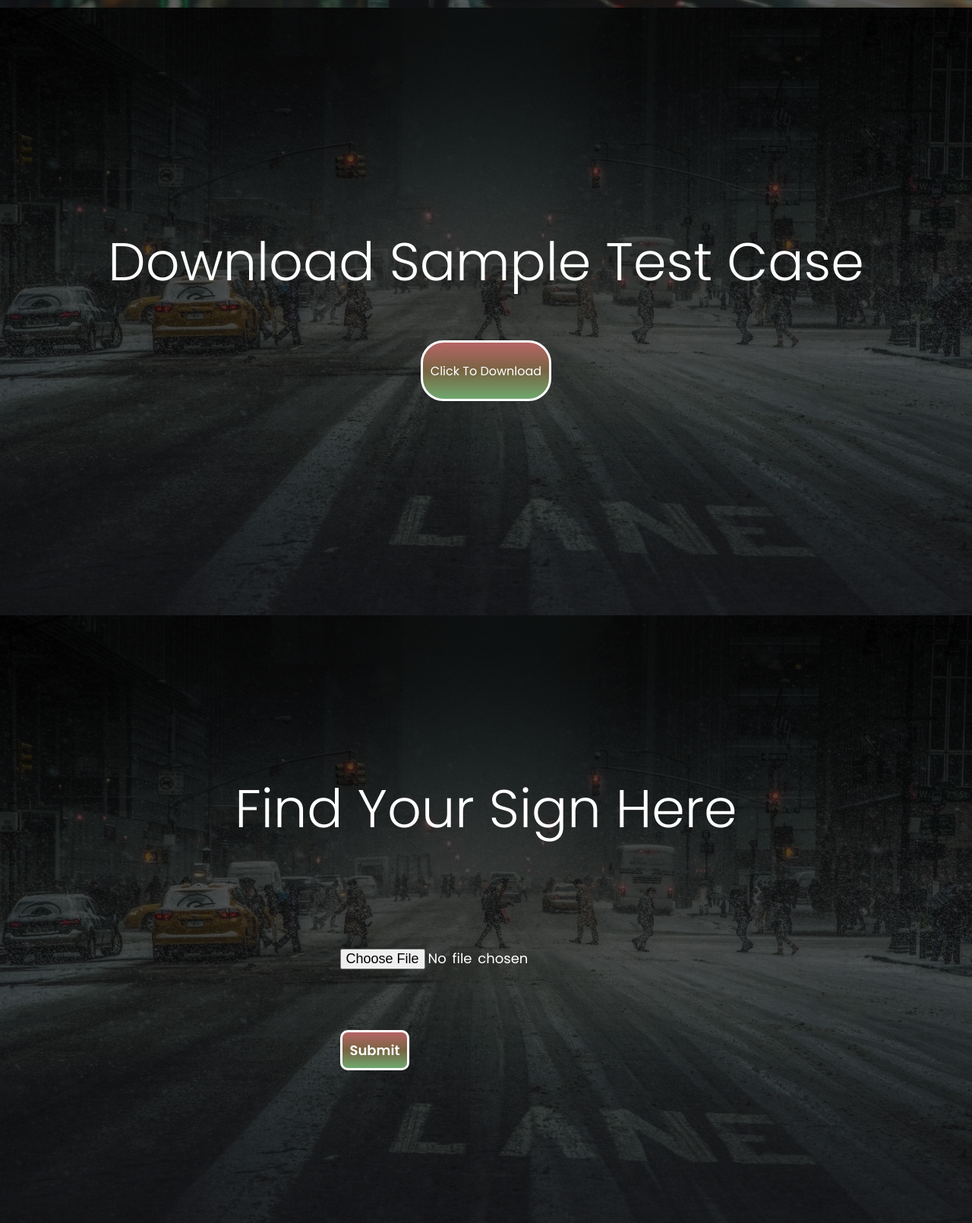
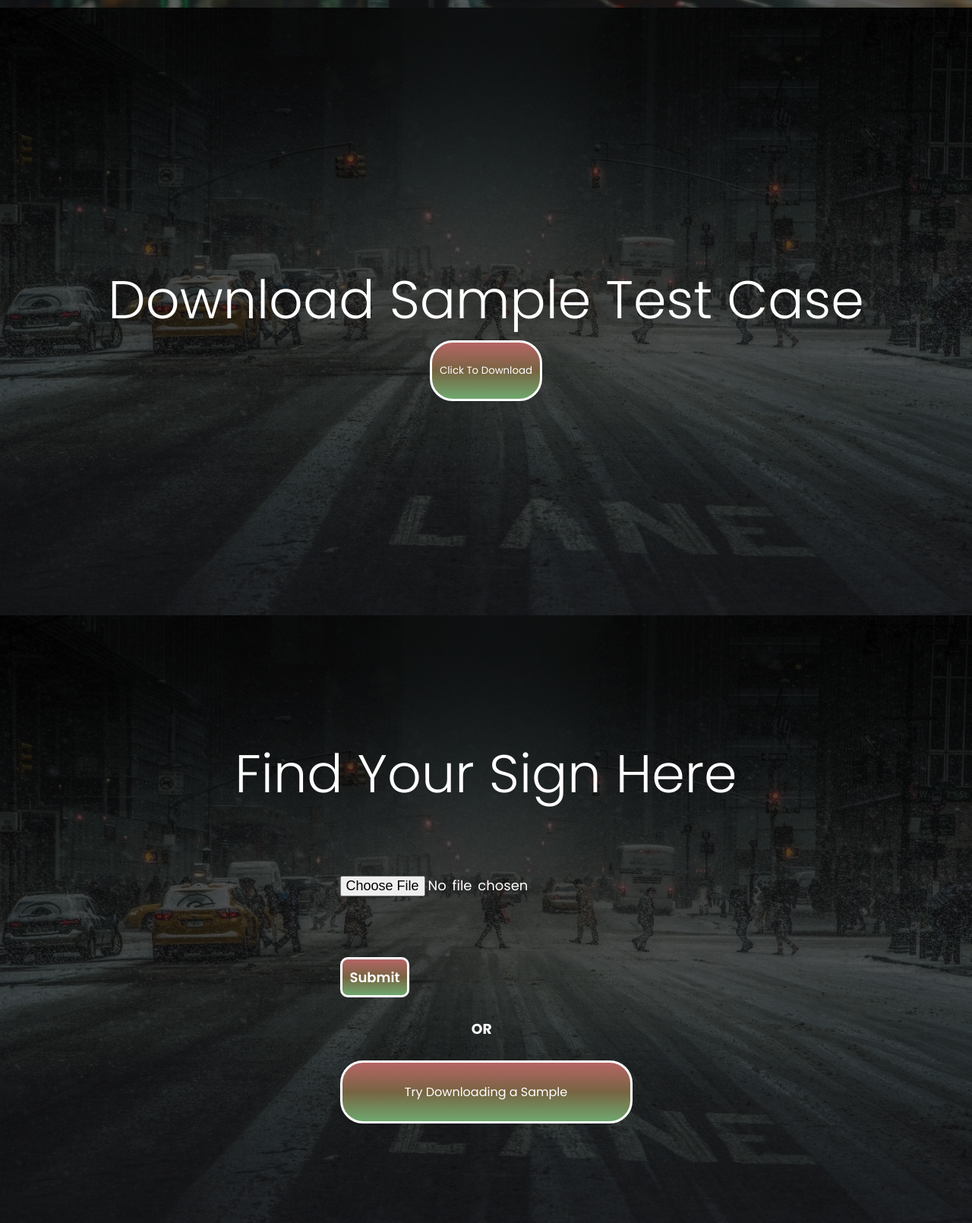
Before and after one commit to Gyany29/project, a Flask app: page / in a window 1280 px wide. Shown: the part 790-2400 px from the top of the page at 76% size. Run offline with Flask 2, Linux system fonts and the light colour scheme.

Commit message:
Update index.html

```diff
--- a/templates/index.html
+++ b/templates/index.html
@@ -5,7 +5,7 @@
     <meta http-equiv="X-UA-Compatible" content="IE=edge" />
     <meta name="viewport" content="width=device-width, initial-scale=1.0" />
     <title>MINI PROJECT-B4</title>
-    <link rel="icon" href="/static/logo.png"/>
+    <link rel="icon" href="/static/logo.png" />
     <link
       href="https://unpkg.com/boxicons@2.0.7/css/boxicons.min.css"
       rel="stylesheet"
@@ -200,7 +200,7 @@
         word-spacing: 10px;
       }
       .predict h1 {
-        padding-bottom: 50px;
+        padding-top: 50px;
       }
       .predict a {
         display: flex;
@@ -218,6 +218,21 @@
         );
         border: 3px solid #fff;
         border-radius: 30px;
+      }
+      button {
+        background: transparent;
+        border: none;
+        color: #fff;
+      }
+      #predict a {
+        padding: 10%;
+        cursor: pointer;
+      }
+      button {
+        cursor: pointer;
+      }
+      #predict h3 {
+        padding: 7% 45%;
       }
       @media screen and (max-width: 800px) {
         .topnav {
@@ -241,14 +256,10 @@
   </head>
   <body>
     <div class="topnav" style="width: 100%">
-      <a href="#top"
-        ><i class="fas fa-traffic-light"></i>Home
-        <span class="tooltip">Home</span></a
-      >
+      <a href="#top"><i class="fas fa-traffic-light"></i>Home </a>
       <a href="#predict"
         ><p><i class="fa fa-male"></i>Find Your Traffic Sign</p>
-        <span class="tooltip">Find Your Traffic Sign</span></a
-      >
+      </a>
       <a style="float: left; padding-right: 0px" class="btn"
         ><i class="fas fa-bars" id="btn" onclick="openNav()"></i>
         <span class="tooltip">Menu</span></a
@@ -272,15 +283,19 @@
       <a href="#predict">Predict Your Sign</a>
       <h2>{{value_text}}</h2>
     </section>
-     <section class="predict" id="download">
+    <section class="predict" id="download">
       <h1>Download Sample Test Case</h1>
-      <a href="https://encrypted-tbn0.gstatic.com/images?q=tbn:ANd9GcQuCdBde-gPRzjH1sqSY64DKx7LwsnbtliH1g&usqp=CAU" download>Click To Download</a>
+      <a href="" download id="image"
+        ><button onclick="randImg()">Click To Download</button></a
+      >
     </section>
     <section class="predict" id="predict">
       <h1>Find Your Sign Here</h1>
       <form method="POST" action="/uploader" enctype="multipart/form-data">
         <input type="file" accept="image/*" name="file" /><br />
         <input type="submit" value="Submit" />
+        <h3>OR</h3>
+        <a href="#download">Try Downloading a Sample</a>
       </form>
     </section>
     <script>
@@ -296,6 +311,24 @@
       mySidenav.addEventListener("mouseleave", () => {
         document.getElementById("mySidenav").style.width = "0%";
       });
+      var images = [
+        "/images/00002.png",
+        "/images/00014.png",
+        "/images/00016.png",
+        "/images/00263.png",
+        "/images/00042.png",
+        "/images/00156.png",
+        "/images/00157.png",
+        "/images/00532.png",
+        "/images/00535.png",
+      ];
+
+      function randImg() {
+        var size = images.length;
+        var x = Math.floor(size * Math.random());
+        console.log(x);
+        document.getElementById("image").href = images[x];
+      }
     </script>
   </body>
 </html>
```
